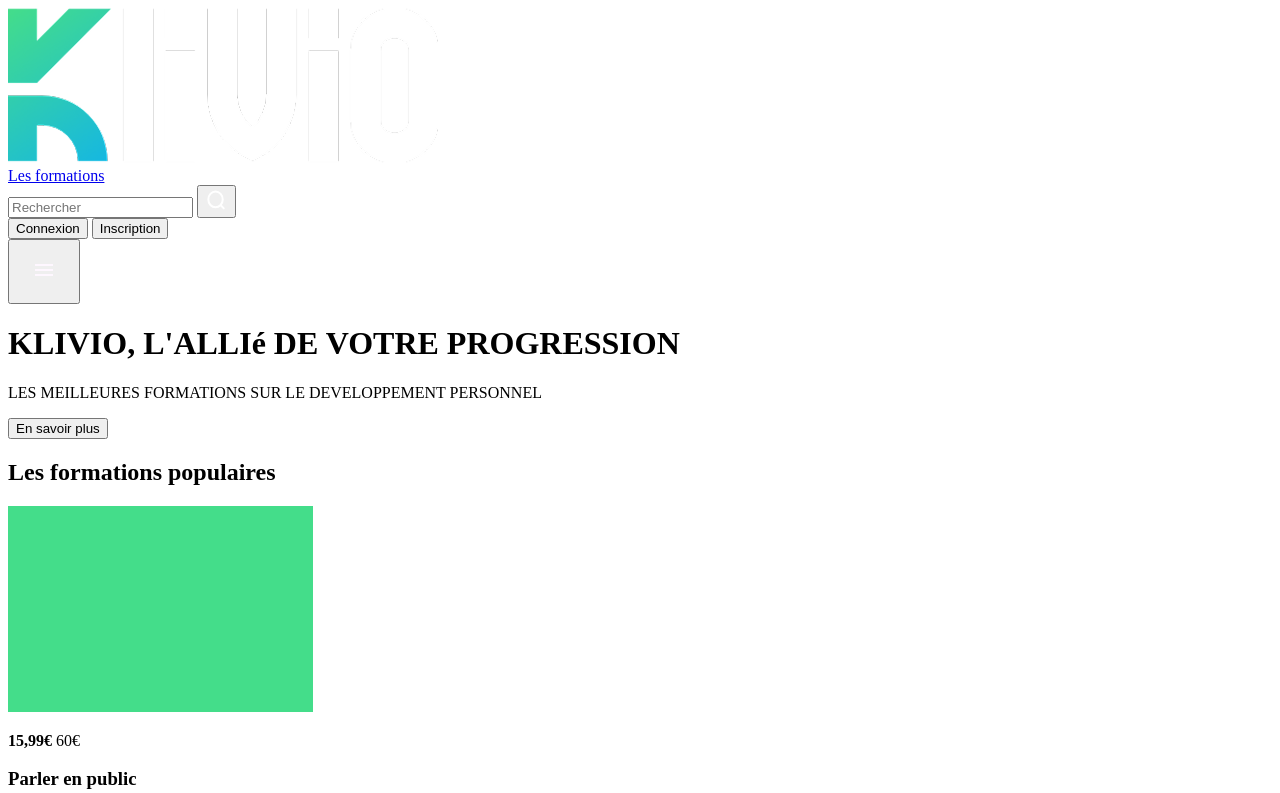
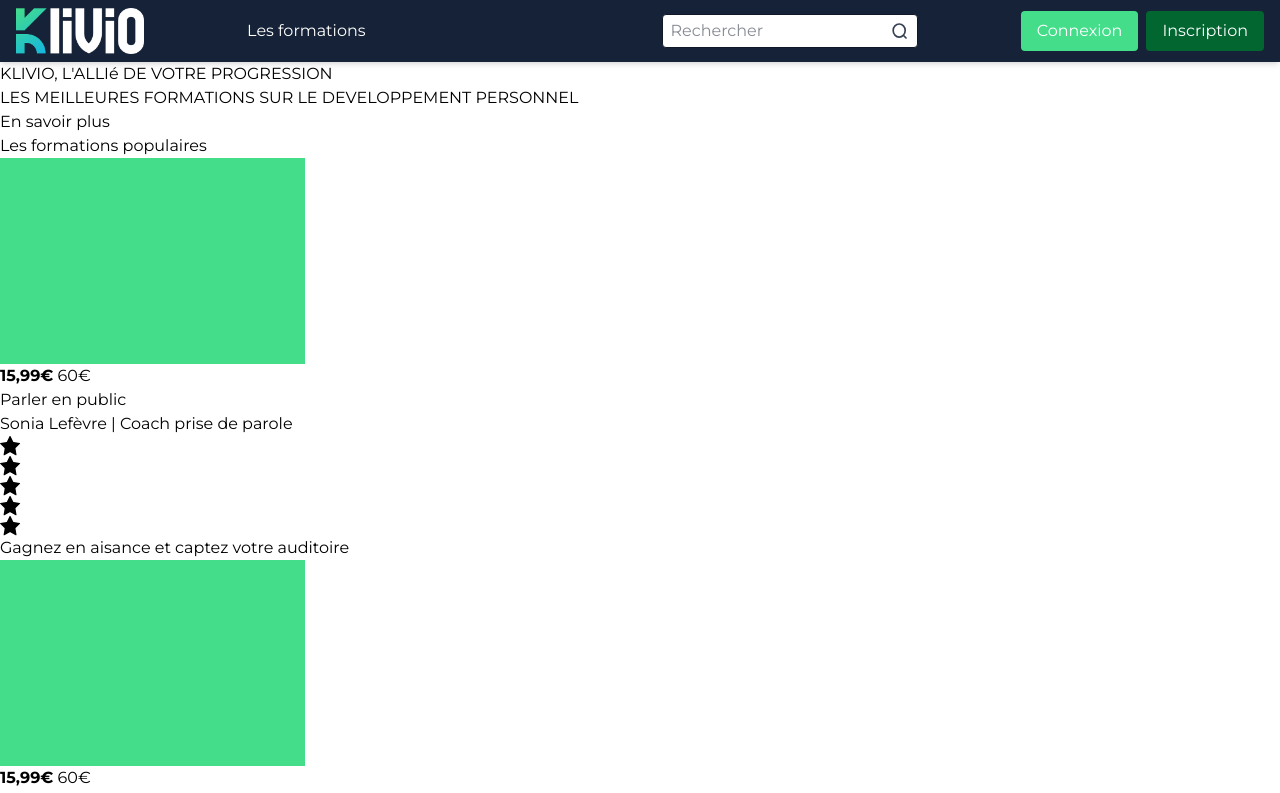
Before and after one commit to BrandonPicq/Tailwind, a website: page index.html in a window 1280 px wide. Shown: the top 793 px of the page. Drawn offline with Linux system fonts and the light colour scheme.

Commit message:
[UPDATE]: File structure to host Tailwind CLI, [ADD]: Style for navbar

```diff
--- a/index.html
+++ b/index.html
@@ -3,14 +3,15 @@
   <head>
     <meta charset="UTF-8" />
     <meta name="viewport" content="width=device-width, initial-scale=1.0" />
+
     <link
       href="https://fonts.googleapis.com/css2?family=Montserrat:wght@300;400;500;600;700;800;900&display=swap"
       rel="stylesheet"
     />
-    <link rel="stylesheet" href="css/main.css" />
+    <link href="./src/output.css" rel="stylesheet" />
     <title>Klivio, l'allié de vos formations</title>
   </head>
-  <body>
+  <body class="font-montserrat">
     <div style="display: none">
       <svg xmlns="http://www.w3.org/2000/svg">
         <symbol id="star-full" viewBox="0 0 21 20">
@@ -128,7 +129,7 @@
         <symbol id="search" viewBox="0 0 23 24" fill="none">
           <path
             d="M15.5571 17.04L18.7492 20.4M17.7198 11.44C17.7198 15.7699 14.4938 19.28 10.5143 19.28C6.53475 19.28 3.30872 15.7699 3.30872 11.44C3.30872 7.11009 6.53475 3.6 10.5143 3.6C14.4938 3.6 17.7198 7.11009 17.7198 11.44Z"
-            stroke="white"
+            stroke="currentColor"
             stroke-width="2"
             stroke-linecap="round"
           />
@@ -228,24 +229,41 @@
         </symbol>
       </svg>
     </div>
-    <nav>
-      <div>
+    <nav
+      class="bg-klivio-dark text-white shadow-md sticky top-0 left-0 right-0 z-10 px-4 py-2 flex items-center justify-between"
+    >
+      <div class="flex-shrink-0 w-32">
         <img src="assets/logo.png" alt="Klivio Logo" />
       </div>
-      <div>
-        <a href="#">Les formations</a>
-        <form>
-          <input type="search" placeholder="Rechercher" />
-          <button type="submit">
-            <svg width="23" height="24"><use href="#search"></use></svg>
+      <div class="hidden md:flex items-center gap-70 space-x-4">
+        <a href="#" class="flex-1">Les formations</a>
+        <form class="relative">
+          <input
+            type="text"
+            placeholder="Rechercher"
+            class="border rounded px-2 py-1 pr-10 w-64 bg-white text-gray-900"
+          />
+          <button
+            type="submit"
+            class="absolute right-2 top-1/2 transform -translate-y-1/2 text-gray-700"
+          >
+            <svg width="20" height="20"><use href="#search"></use></svg>
           </button>
         </form>
       </div>
-      <div>
-        <button>Connexion</button>
-        <button>Inscription</button>
+      <div class="hidden md:flex items-center space-x-2">
+        <button
+          class="bg-klivio-green text-white px-4 py-2 rounded hover:bg-opacity-80"
+        >
+          Connexion
+        </button>
+        <button
+          class="bg-green-800 text-white px-4 py-2 rounded hover:bg-opacity-80"
+        >
+          Inscription
+        </button>
       </div>
-      <button aria-label="Ouvrir le menu" type="button">
+      <button aria-label="Ouvrir le menu" type="button" class="md:hidden">
         <svg width="56" height="56"><use href="#navbar-toggle"></use></svg>
       </button>
     </nav>
--- /dev/null
+++ b/src/input.css
@@ -0,0 +1,13 @@
+@import "tailwindcss";
+
+@theme {
+  --font-montserrat: "Montserrat", sans-serif;
+  --color-klivio-green: #44dd8a;
+  --color-klivio-dark: #152237;
+}
+
+@layer base {
+  body {
+    font-family: "Montserrat", sans-serif;
+  }
+}
--- /dev/null
+++ b/tailwind.config.js
@@ -0,0 +1,16 @@
+/** @type {import('tailwindcss').Config} */
+module.exports = {
+  content: ["./index.html", "./src/**/*.{js,ts,jsx,tsx}"],
+  theme: {
+    extend: {
+      fontFamily: {
+        montserrat: ["Montserrat", "sans-serif"],
+      },
+      colors: {
+        "klivio-green": "#44DD8A",
+        "klivio-dark": "#152237",
+      },
+    },
+  },
+  plugins: [],
+};
```
Also changed, not shown: package.json (added, +9 -0 lines), src/output.css (added), 1 other file.
